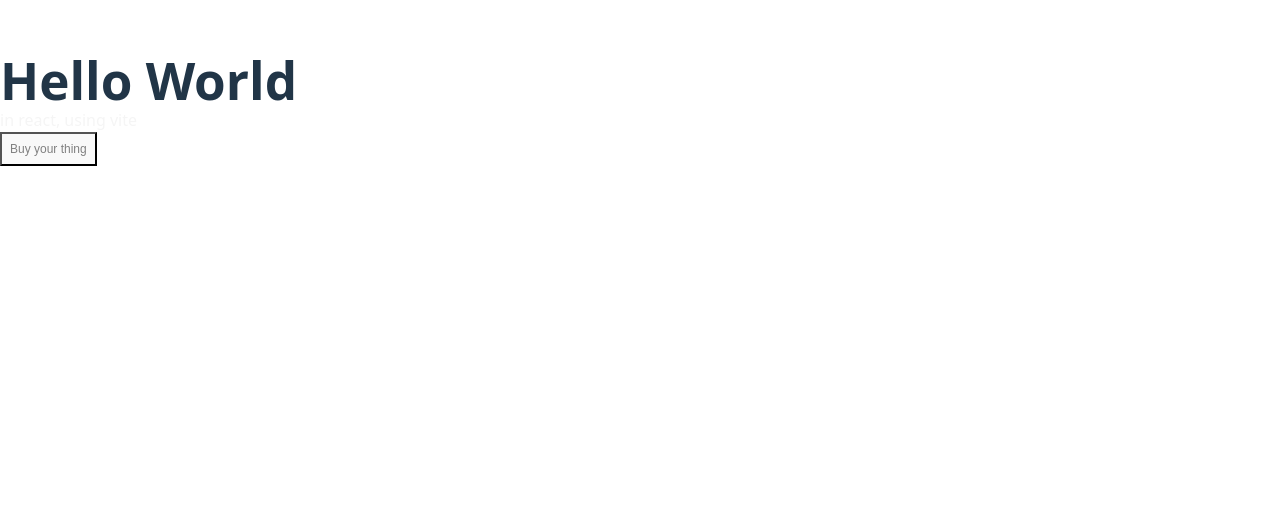
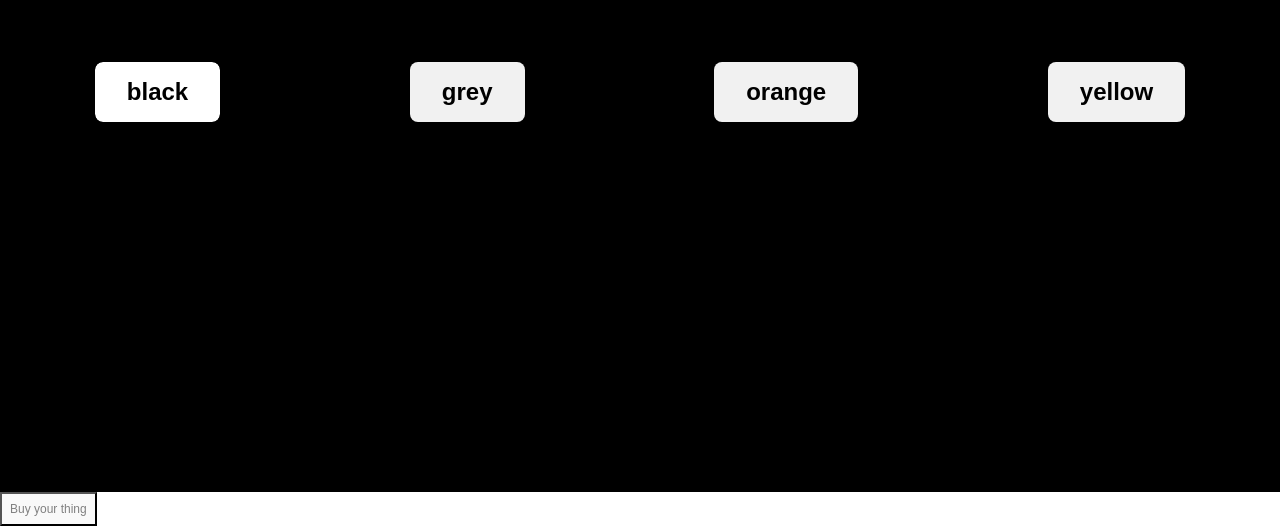
Before and after one commit to Anand-1812/learning_react, a React (Vite) app: page / in a window 1280 px wide. Shown: the part 291-817 px from the top of the page. Built offline with nearby package versions, Linux system fonts and the light colour scheme.

Commit message:
learning about state

```diff
--- a/src/App.jsx
+++ b/src/App.jsx
@@ -1,16 +1,28 @@
 import { useState } from "react";
-import reactLogo from "./assets/react.svg";
-import viteLogo from "/vite.svg";
 import "./App.css";
 
+const COLORS = ["black", "grey", "orange", "yellow"];
+
 function App() {
-  const [count, setCount] = useState(0);
+  const [backgroundColor, setBackgroundColor] = useState(COLORS[0]);
+
+  const onButtonClick = (color) => {
+    setBackgroundColor(color);
+  };
 
   return (
-    <>
-      <h1>Hello World</h1>
-      <p>in react, using vite</p>
-    </>
+    <div className="App" style={{ backgroundColor }}>
+      {COLORS.map((color) => (
+        <button
+          type="button"
+          key={color}
+          onClick={() => onButtonClick(color)}
+          className={backgroundColor === color ? "selected" : ""}
+        >
+          {color}
+        </button>
+      ))}
+    </div>
   );
 }
 
```
